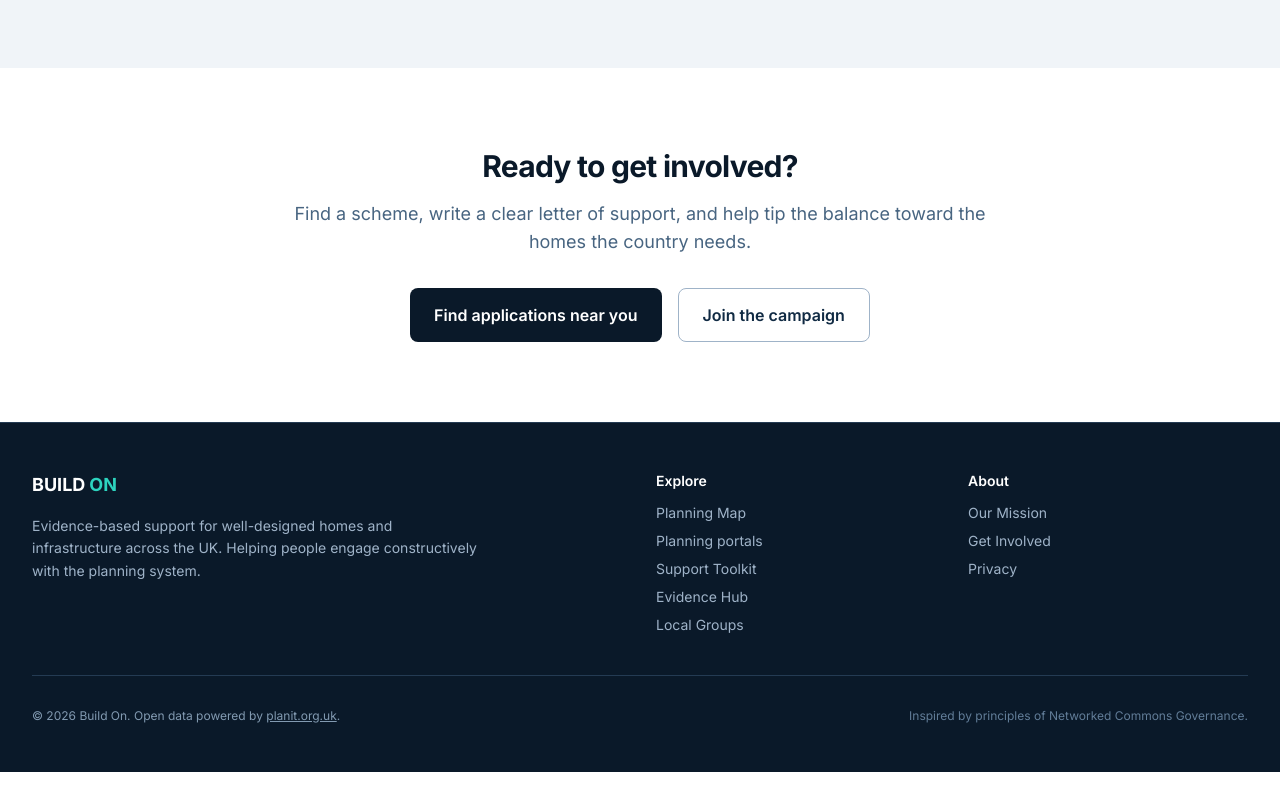
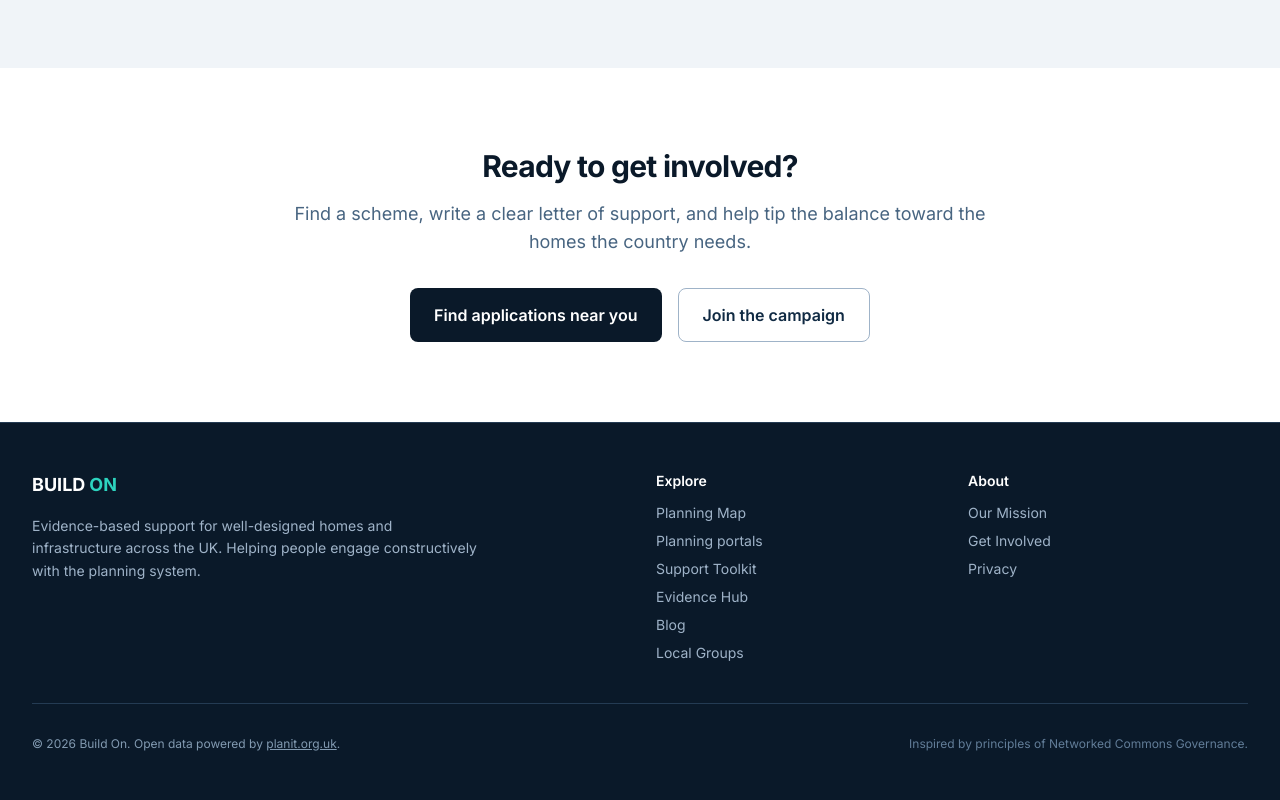
Before and after one commit to stumpyuk1/build-on, a Next.js app: page / in a window 1280 px wide. Shown: the part 2886-3686 px from the top of the page. Before the commit the page ends 3658 px from the top, so only its background shows below. Built offline with nearby package versions, Linux system fonts and the light colour scheme; no server answers.

Commit message:
feat(footer): add Blog to Explore links

```diff
--- a/components/Footer.tsx
+++ b/components/Footer.tsx
@@ -38,6 +38,11 @@ export default function Footer() {
               <li>
                 <Link href="/evidence" className="hover:text-build-green transition-colors">
                   Evidence Hub
+                </Link>
+              </li>
+              <li>
+                <Link href="/blog" className="hover:text-build-green transition-colors">
+                  Blog
                 </Link>
               </li>
               <li>
```
